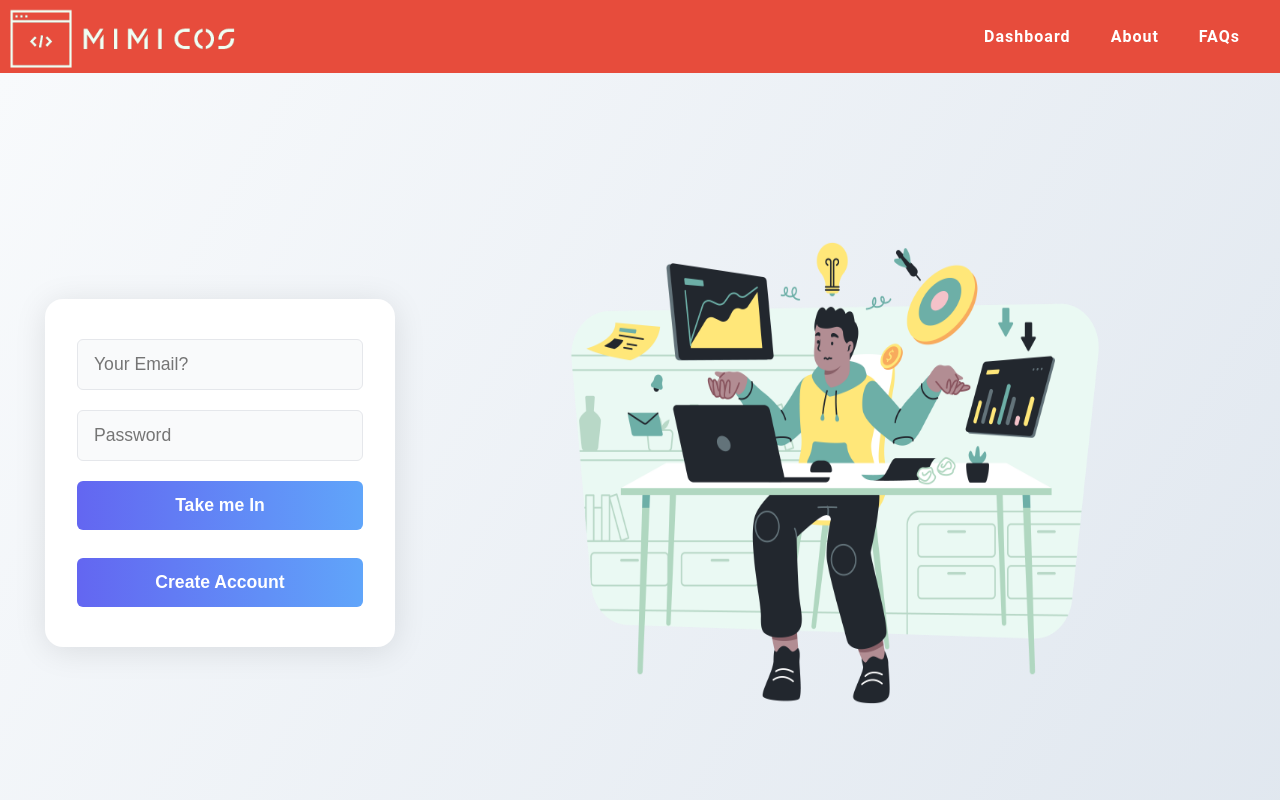
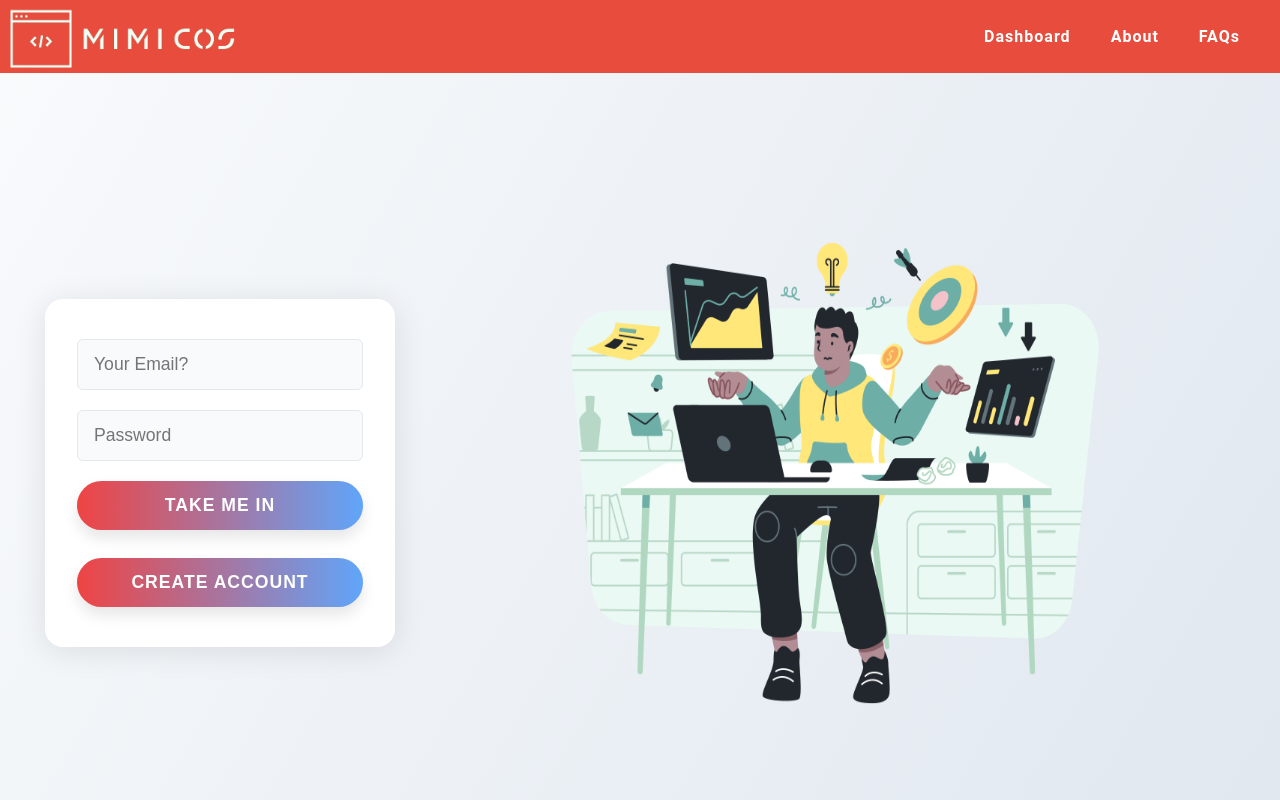
Before and after one commit to helper-uttam/mimic_os, a Next.js app: page /signin in a window 1280 px wide. Shown: the top 800 px of the page. Built offline with nearby package versions, Linux system fonts and the light colour scheme.

Commit message:
fix: deployment

```diff
--- a/pages/signin/index.module.css
+++ b/pages/signin/index.module.css
@@ -29,21 +29,44 @@
     border: 1.5px solid #6366f1;
     outline: none;
 }
-.form > button {
+.form > button{
     padding: 0.9rem 0;
     font-size: 1.1rem;
     border-radius: 6px;
     border: none;
-    background: linear-gradient(90deg, #6366f1 0%, #60a5fa 100%);
+    background: linear-gradient(90deg, #ef4444 0%, #60a5fa 100%);
     color: #fff;
     font-weight: 600;
     cursor: pointer;
     margin-bottom: 0.5rem;
     transition: background 0.2s, transform 0.1s;
 }
+
 .form > button:hover {
-    background: linear-gradient(90deg, #60a5fa 0%, #6366f1 100%);
+    background: linear-gradient(90deg,  #60a5fa 0%, #6366f1 100%);
     transform: translateY(-2px) scale(1.03);
+}
+/* Button style matches navbar/footer theme */
+.form > button {
+    padding: 0.9rem 0;
+    font-size: 1.1rem;
+    border-radius: 45px;
+    border: none;
+    background-color: var(--darkRedBtn);
+    color: #fff;
+    font-weight: bold;
+    cursor: pointer;
+    margin-bottom: 0.5rem;
+    box-shadow: var(--shadowBtn);
+    text-transform: uppercase;
+    letter-spacing: 1px;
+    transition: all 0.3s ease;
+}
+.form > button:hover {
+    background: var(--darkRed);
+    color: rgb(0,0,0);
+    transform: translateY(-7px);
+    box-shadow: var(--shadowBtnHover);
 }
 .link {
     font-size: 1rem;
--- a/pages/signup/index.module.css
+++ b/pages/signup/index.module.css
@@ -1,4 +1,3 @@
-
 .container {
     min-height: 100vh;
     display: flex;
@@ -6,6 +5,7 @@
     justify-content: center;
     background: linear-gradient(120deg, #f8fafc 0%, #e0e7ef 100%);
 }
+
 .form {
     width: 350px;
     background: #fff;
@@ -17,6 +17,7 @@
     gap: 1.2rem;
     margin: 2rem 0;
 }
+
 .form > input {
     padding: 0.9rem 1rem;
     font-size: 1.1rem;
@@ -29,21 +30,27 @@
     border: 1.5px solid #6366f1;
     outline: none;
 }
+/* Button style matches navbar/footer theme */
 .form > button {
     padding: 0.9rem 0;
     font-size: 1.1rem;
-    border-radius: 6px;
+    border-radius: 45px;
     border: none;
-    background: linear-gradient(90deg, #6366f1 0%, #60a5fa 100%);
+    background-color: var(--darkRedBtn);
     color: #fff;
-    font-weight: 600;
+    font-weight: bold;
     cursor: pointer;
     margin-bottom: 0.5rem;
-    transition: background 0.2s, transform 0.1s;
+    box-shadow: var(--shadowBtn);
+    text-transform: uppercase;
+    letter-spacing: 1px;
+    transition: all 0.3s ease;
 }
 .form > button:hover {
-    background: linear-gradient(90deg, #60a5fa 0%, #6366f1 100%);
-    transform: translateY(-2px) scale(1.03);
+    background: var(--darkRed);
+    color: rgb(0,0,0);
+    transform: translateY(-7px);
+    box-shadow: var(--shadowBtnHover);
 }
 .link {
     font-size: 1rem;
```
